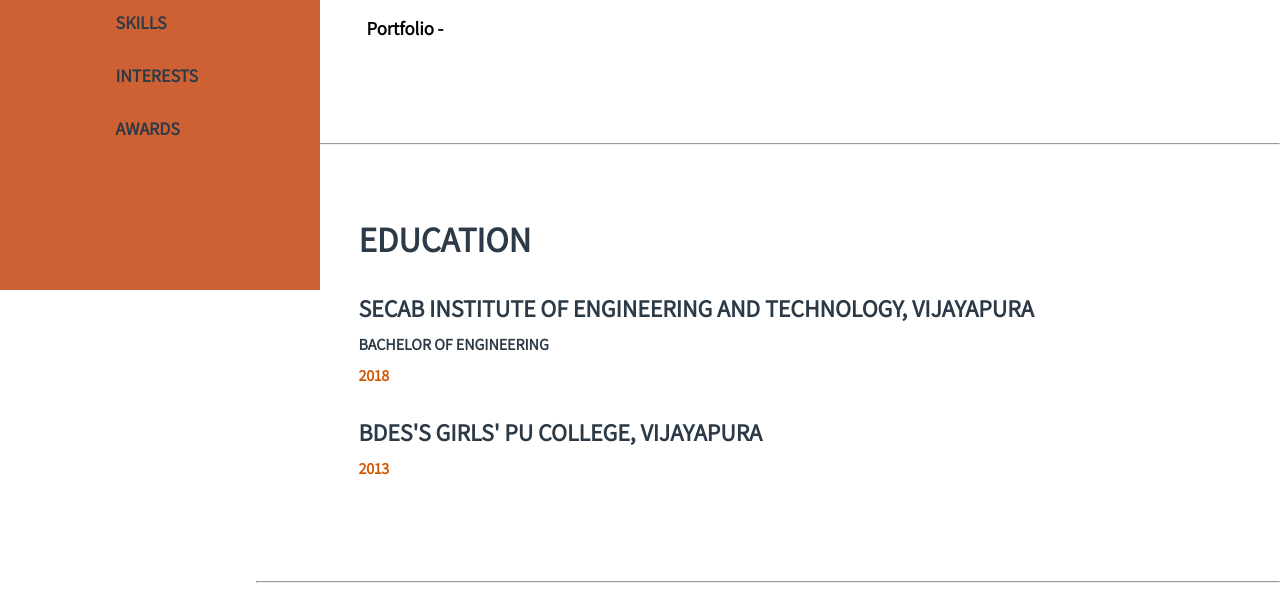
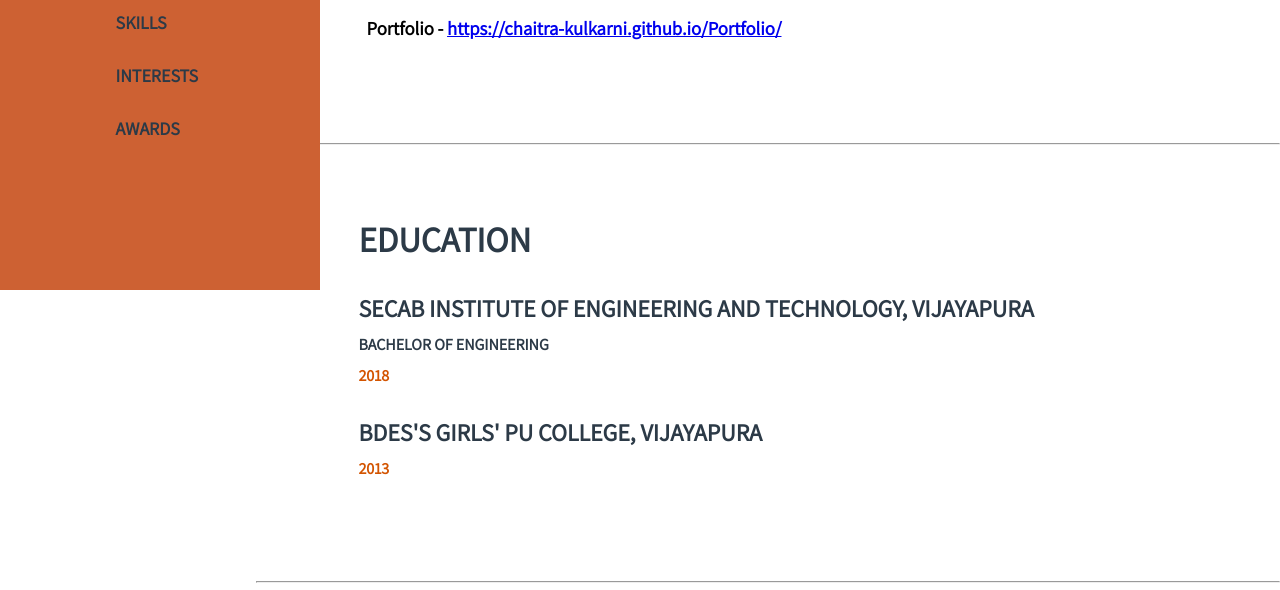
Before and after one commit to Chaitra-Kulkarni/CV-HTML-CSS, a plain HTML site: page index.html in a window 1280 px wide. Shown: the part 510-1100 px from the top of the page. Drawn offline with nearby package versions, Linux system fonts and the light colour scheme.

Commit message:
added link to the Portfolio

```diff
--- a/index.html
+++ b/index.html
@@ -74,7 +74,7 @@
           <a href="https://www.quora.com/profile/Chaitra-Kulkarni-63" target="_blank"><i class="fab fa-quora fa-lg"></i></a>
           <a href="https://twitter.com/rk_chaitra" target="_blank"><i class="fab fa-twitter fa-lg"></i></a>
         </div>
-        <h3>Portfolio - </h3>
+        <h3>Portfolio - <a href="https://chaitra-kulkarni.github.io/Portfolio/" target="_blank">https://chaitra-kulkarni.github.io/Portfolio/</a></h3>
       </div>
 
 
```
